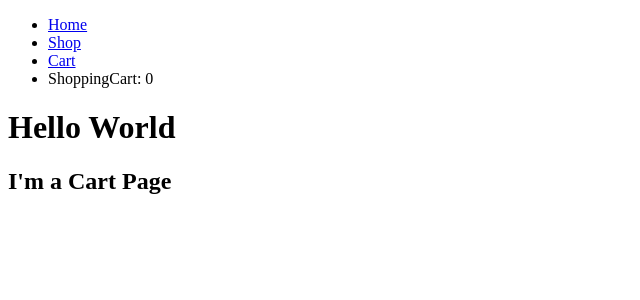
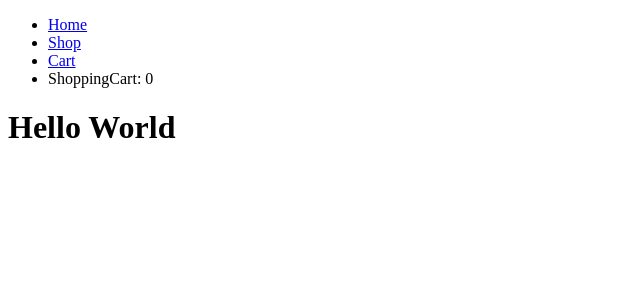
Before and after one commit to Protheu-42/The-Odin-Project-Shopping-Card, a React (Vite) app: page /cartPage in a window 1280 px wide. Shown: the top 300 px of the page, without its empty margins (0-640 px from the left). Built offline with nearby package versions, Linux system fonts and the light colour scheme.

Commit message:
feat: Rudimentary CartPage implement

```diff
--- a/src/CartPage.jsx
+++ b/src/CartPage.jsx
@@ -1,5 +1,15 @@
+import { useOutletContext } from "react-router";
+
 function CartPage() {
-  return <h2>I'm a Cart Page</h2>;
+  const [cart, addToCart] = useOutletContext();
+
+  return (
+    <>
+      {cart.map((item) => (
+        <p>{item.title}</p>
+      ))}
+    </>
+  );
 }
 
 export default CartPage;
```
